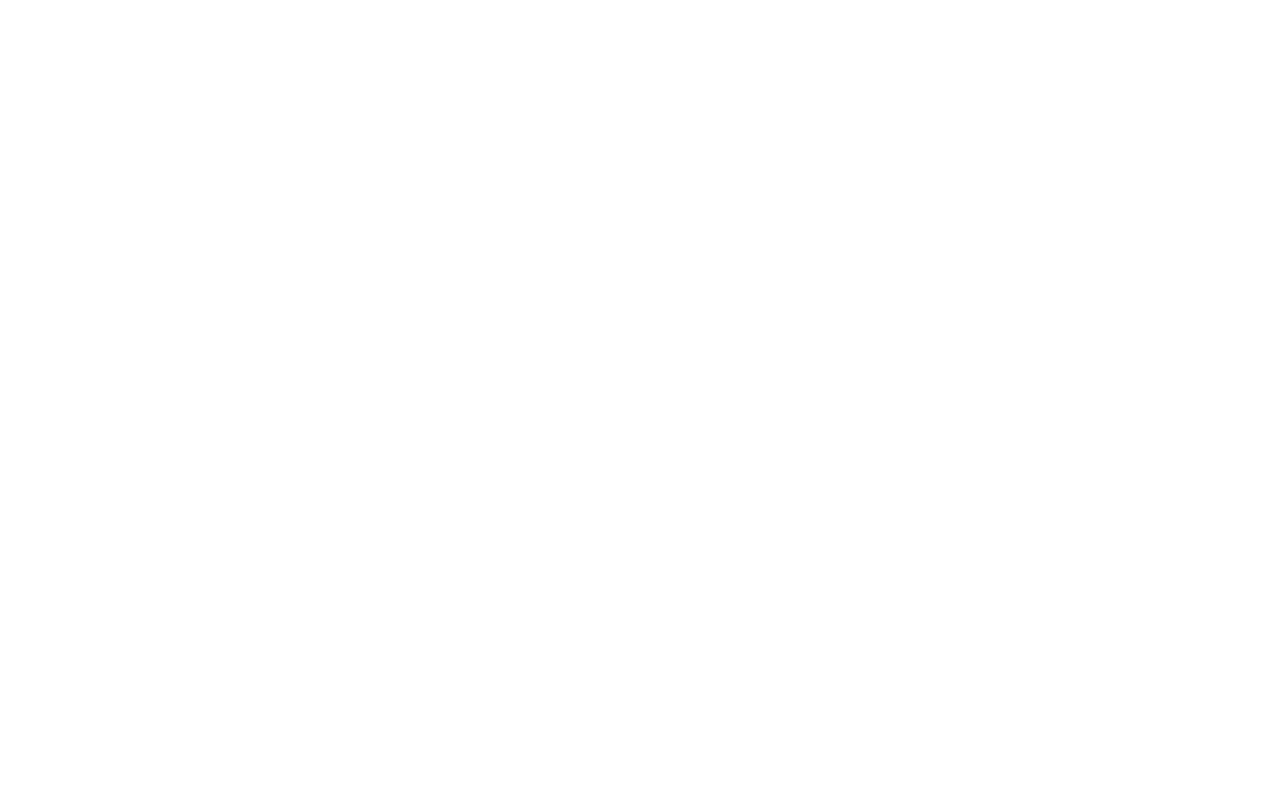
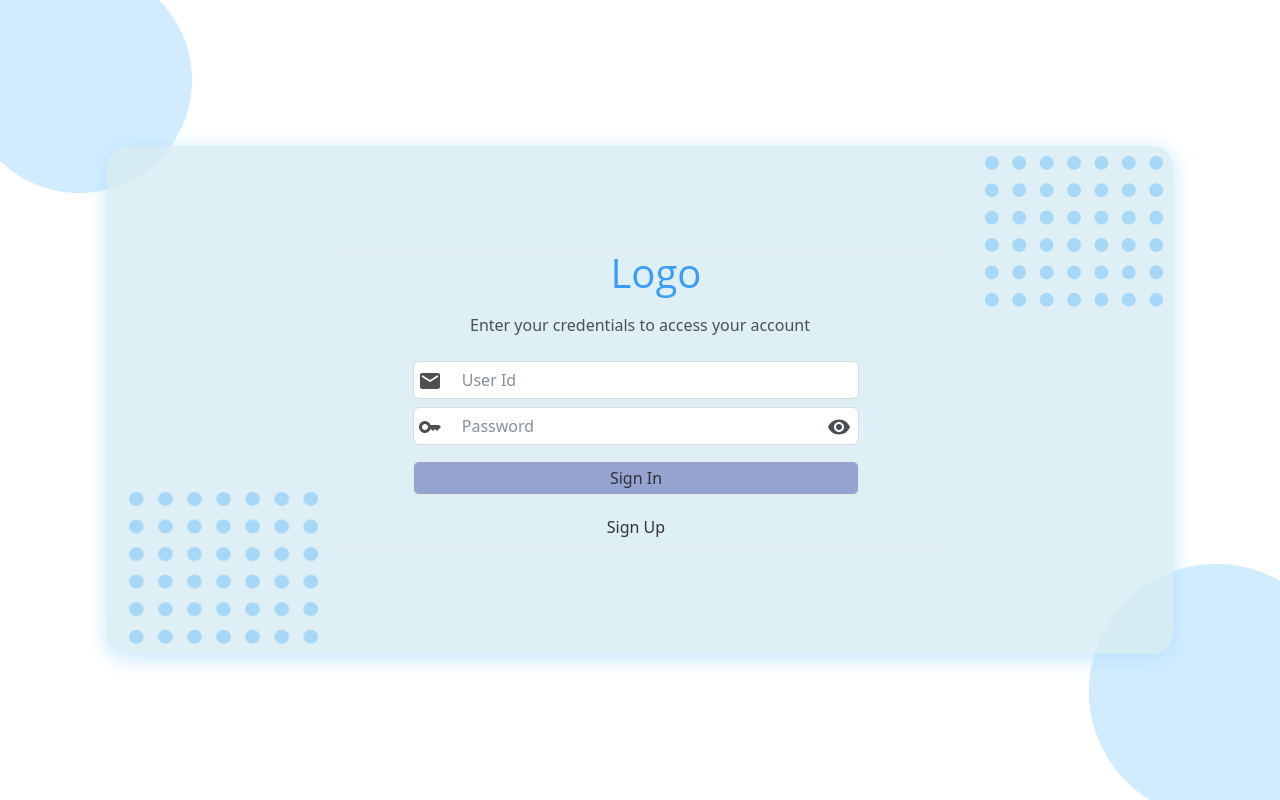
Before and after one commit to rajatmiddha92/contactmanager, a React (Create React App) app in the folder frontend/: page /login in a window 1280 px wide. Before the commit this address had no page. Built offline with nearby package versions, Linux system fonts and the light colour scheme.

Commit message:
changes in css

```diff
--- a/frontend/src/App.js
+++ b/frontend/src/App.js
@@ -15,8 +15,9 @@
   <>
   <BrowserRouter>
   <Routes>
-    <Route path='/' element={<Main />} />
+    <Route path='/' element={<Main/>} />
     <Route path='/signup' element={<Signup/>}/>
+    <Route path='/login' element={<Login/>}/>
   </Routes>
   </BrowserRouter>
   </>
--- a/frontend/src/components/Login.jsx
+++ b/frontend/src/components/Login.jsx
@@ -39,10 +39,11 @@
 
     return (
         <React.Fragment>
-            <main className='card .main-cont d-flex justify-content-center align-items-center p-3 overflow-hidden'>
+            <main className='main-cont '>
                 <img className='img-1' src={require('./images/Ellipse 31.png')} alt="round"/>
-                <section className='row container border m-5 br-5 rounded-2 form-container'>
-                    <div className="col">
+                {/* <section className='row container border m-5 br-5 rounded-2 form-container'>
+                    <div className="col"> */}
+                    <section className='form-container col-lg-10'>
 
                             <img src={dontsPic} className="dotsImg1"  alt="dots" />
 
@@ -82,10 +83,11 @@
                                 </div>
                             </div>
 
-                            <img src={dontsPic} alt="dots" style={{"max-width":"200px", "max-height":"200px",opacity:0.8,position:"absolute", bottom:"0px", left:"0px",margin: "10px"}} id='dotsImg2' />
+                            <img src={dontsPic} alt="dots" style={{"width":"20%", "height":"30%",opacity:0.8,position:"absolute", bottom:"0px", left:"0px",margin: "10px"}} id='dotsImg2' />
 
                         </div>
-                    </div>
+                    {/* </div>
+                </section> */}
                 </section>
                 <img className='img-2'  src={require('./images/Ellipse 32.png')} alt="right dot"/>
                 <Validation trigger={valid}>
--- a/frontend/src/components/Signup.jsx
+++ b/frontend/src/components/Signup.jsx
@@ -45,10 +45,10 @@
 }
     return (
         <React.Fragment>
-        <main className='card .main-cont d-flex justify-content-center align-items-center p-3 overflow-hidden'>
+        <main className='main-cont'>
             <img className='img-1' src={require('./images/Ellipse 31.png')} alt="round"/>
-            <section className='row container border m-5 br-5 rounded-2 signup-form-container'>
-                <div className="col">
+            <section className='form-container col-lg-10'>
+
 
                         <img src={dontsPic} className="dotsImg1"  alt="dots" />
 
@@ -89,10 +89,10 @@
                             </div>
                         </div>
 
-                        <img src={dontsPic} alt="dots" style={{"max-width":"200px", "max-height":"200px",opacity:0.8,position:"absolute", bottom:"0px", left:"0px",margin: "10px"}} id='dotsImg2' />
+                        <img src={dontsPic} alt="dots" style={{"width":"20%", "height":"30%",opacity:0.8,position:"absolute", bottom:"0px", left:"0px",margin: "10px"}} id='dotsImg2' />
 
                     </div>
-                </div>
+
             </section>
             <img className='img-2'  src={require('./images/Ellipse 32.png')} alt="right dot"/>
             <Validation trigger={valid}>
--- a/frontend/src/components/login.css
+++ b/frontend/src/components/login.css
@@ -5,10 +5,14 @@
     overflow: hidden;
 } */
 .main-cont{
+    display: flex;
+    flex-direction: column;
+    justify-content: center;
+    align-items: center;
     position: relative;
     width: 100vw;
     height: 100vh;
-    border: 10px solid red;
+
 }
 .img-1{
     position: absolute;
@@ -64,8 +68,8 @@
     position: absolute;
     right: 0;
     top: 0;
-    max-width: "150px";
-    max-height: "150px";
+    width: "20%";
+    height: "30%";
     margin: 10px;
     opacity: 0.8;
 }
```
